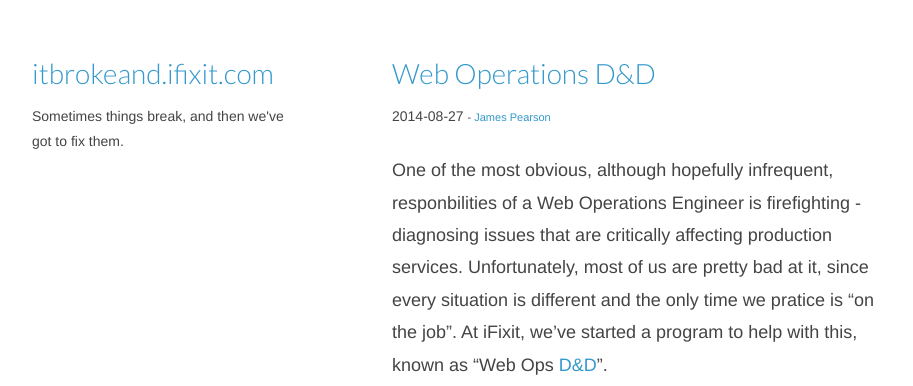
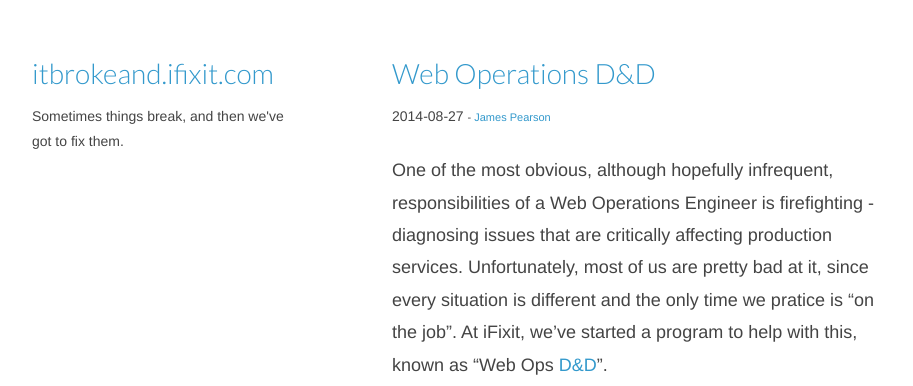
Before and after one commit to iFixit/itbrokeand.ifixit.com, a Jekyll site: the page built from _posts/2014-08-27-web-ops-dnd.md, in a window 1280 px wide and 900 px high. Shown: the top 386 px of the window, without its empty margins (178-1091 px from the left). Built offline with Jekyll 4.4.1, drawn with Linux system fonts in a browser that asks for light colours; Markdown is read by kramdown in place of the engine named in the settings; comment, search, counter and statistics services are not loaded.

Commit message:
Fix responsibilities typo

```diff
--- a/_posts/2014-08-27-web-ops-dnd.md
+++ b/_posts/2014-08-27-web-ops-dnd.md
@@ -3,7 +3,7 @@ layout: with-comments
 title: "Web Operations D&D"
 author: James Pearson
 author_url: https://github.com/xiongchiamiov
-summary: One of the most obvious, although hopefully infrequent, responbilities
+summary: One of the most obvious, although hopefully infrequent, responsibilities
          of a Web Operations Engineer is firefighting - diagnosing issues that
          are critically affecting production services.  Unfortunately, most of
          us are pretty bad at it, since every situation is different and the
@@ -11,7 +11,7 @@ summary: One of the most obvious, although hopefully infrequent, responbilities
          program to help with this, known as "Web Ops D&D".
 ---
 
-One of the most obvious, although hopefully infrequent, responbilities of a Web
+One of the most obvious, although hopefully infrequent, responsibilities of a Web
 Operations Engineer is firefighting - diagnosing issues that are critically
 affecting production services.  Unfortunately, most of us are pretty bad at it,
 since every situation is different and the only time we pratice is "on the
```
